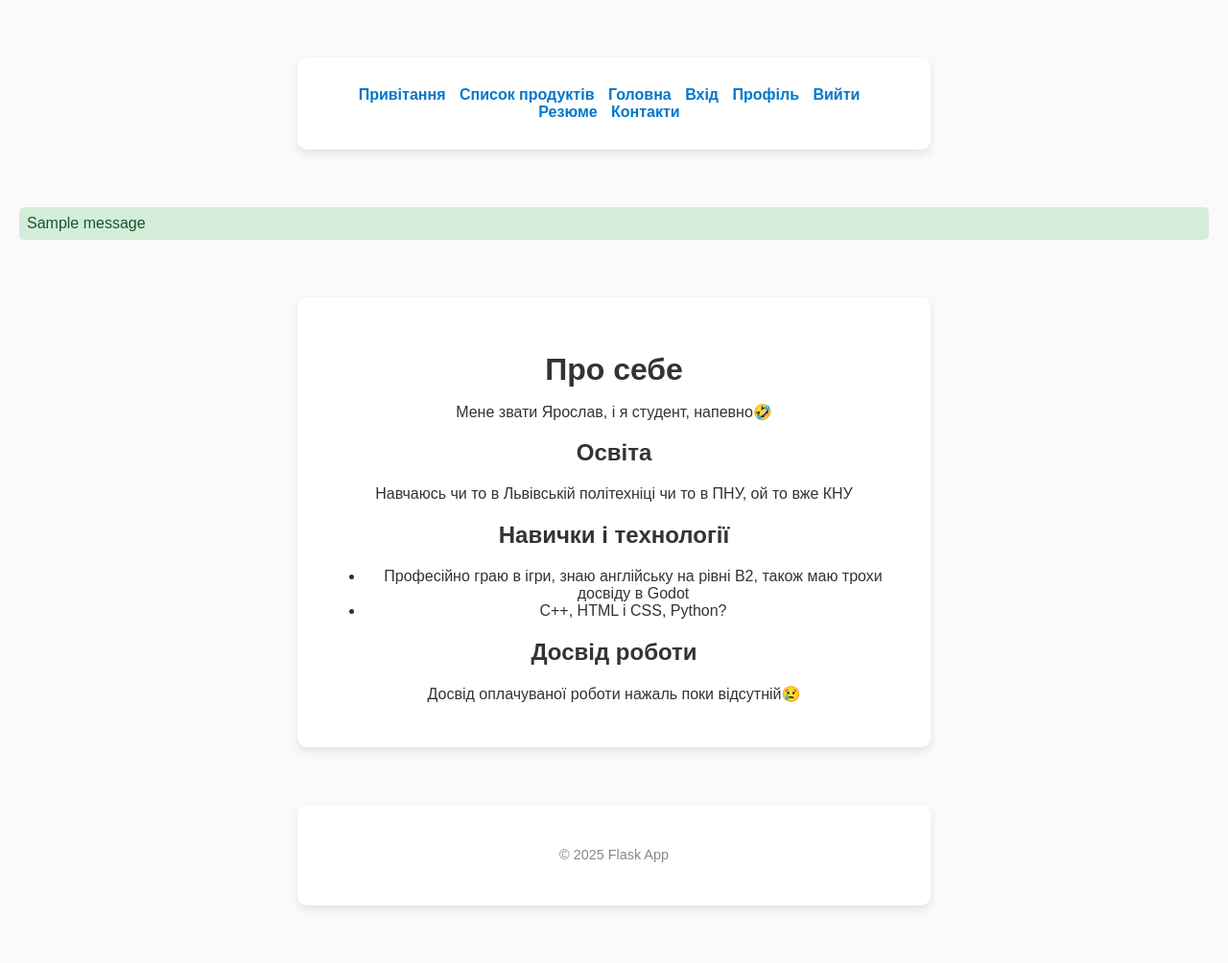
After one commit to Yohacool/flask-app-lab, a Flask app: page /resume in a window 1280 px wide. The commit adds this page. Shown: the whole page at 96% size. Run offline with Flask 3, Linux system fonts and the light colour scheme; one stand-in notice (Sample message) is shown.

Commit message:
Зроблено Flash-повідомлення

```diff
--- a/app/__init__.py
+++ b/app/__init__.py
@@ -5,6 +5,8 @@ app.config.from_pyfile("../config.py")
 
 from . import routes
 
+app.secret_key = "A#qwe123"
+
 from .users import users_bp
 app.register_blueprint(users_bp)
 
--- a/app/routes.py
+++ b/app/routes.py
@@ -1,4 +1,4 @@
-from flask import request, redirect, url_for, render_template, abort
+from flask import request, redirect, url_for, render_template, abort, flash, session, make_response
 from . import app
 
 @app.route('/')
@@ -9,5 +9,41 @@ def main():
 def home():
     """View for the Home page of your website."""
     agent = request.user_agent
+    return render_template('home.html', agent = agent)
 
-    return render_template('home.html', agent = agent)
+@app.route("/login", methods=["GET", "POST"])
+def login():
+    if request.method == "POST":
+        username = request.form.get("username")
+        password = request.form.get("password")
+
+        if username == "jar" and password == "123":
+            session["user"] = username
+            flash("Вхід виконано успішно!", "success")
+            return redirect(url_for("profile"))
+        else:
+            flash("Невірний логін або пароль!", "danger")
+            return redirect(url_for("login"))
+    return render_template("login.html")
+
+@app.route("/profile")
+def profile():
+    if "user" not in session:
+        flash("Ви не авторизовані! Увійдіть у систему.", "warning")
+        return redirect(url_for("login"))
+    user = session["user"]
+    return render_template("profile.html", user=user)
+
+@app.route("/logout")
+def logout():
+    session.pop("user", None)
+    flash("Ви вийшли з акаунту.", "info")
+    return redirect(url_for("login"))
+
+@app.route('/resume')
+def resume():
+    return render_template('resume.html')
+
+@app.route('/contacts')
+def contacts():
+    return render_template('contacts.html')
--- a/app/static/css/styles.css
+++ b/app/static/css/styles.css
@@ -47,3 +47,41 @@ footer {
   font-size: 0.9em;
   color: #888;
 }
+body {
+    font-family: Arial;
+    margin: 20px;
+    background-color: #fafafa;
+}
+
+nav a {
+    margin-right: 10px;
+    text-decoration: none;
+    font-weight: bold;
+    color: #0077cc;
+}
+
+.flashes {
+    list-style: none;
+    padding: 0;
+}
+.flash {
+    padding: 8px;
+    margin: 4px 0;
+    border-radius: 5px;
+}
+.flash.success {
+  background: #d4edda;
+  color: #155724;
+}
+.flash.danger {
+  background: #f8d7da;
+  color: #721c24;
+}
+.flash.warning {
+  background: #fff3cd;
+  color: #856404;
+}
+.flash.info {
+  background: #cce5ff;
+  color: #004085;
+}
--- a/app/templates/base.html
+++ b/app/templates/base.html
@@ -9,6 +9,16 @@
 
     {% include 'header.html' %}
 
+    {% with messages = get_flashed_messages(with_categories=true) %}
+      {% if messages %}
+        <ul class="flashes">
+          {% for category, message in messages %}
+            <li class="flash {{ category }}">{{ message }}</li>
+          {% endfor %}
+        </ul>
+      {% endif %}
+    {% endwith %}
+
     <main class="container">
       {% block content %}{% endblock %}
     </main>
--- a/app/templates/header.html
+++ b/app/templates/header.html
@@ -3,6 +3,13 @@
       <nav>
         <a href="{{ url_for('users.admin') }}" class="text-white text-decoration-none me-3">Привітання</a>
         <a href="{{ url_for('products.product_list') }}" class="text-white text-decoration-none">Список продуктів</a>
+        <a href="{{ url_for('home') }}">Головна</a>
+        <a href="{{ url_for('login') }}">Вхід</a>
+        <a href="{{ url_for('profile') }}">Профіль</a>
+        <a href="{{ url_for('logout') }}">Вийти</a>
+        <a href="{{ url_for('resume') }}">Резюме</a>
+        <a href="{{ url_for('contacts') }}">Контакти</a>
+
       </nav>
     </div>
   </header>
--- /dev/null
+++ b/app/templates/home.html
@@ -0,0 +1 @@
+{% extends "base.html" %}
--- /dev/null
+++ b/app/templates/profile.html
@@ -0,0 +1,5 @@
+{% extends "base.html" %}
+{% block content %}
+<h2>Вітаю, {{ user }}!</h2>
+
+{% endblock %}
--- /dev/null
+++ b/app/templates/resume.html
@@ -0,0 +1,26 @@
+{% extends "base.html" %}
+
+{% block content %}
+<section>
+  <h1>Про себе</h1>
+  <p>Мене звати Ярослав, і я студент, напевно🤣</p>
+</section>
+
+<section>
+  <h2>Освіта</h2>
+  <p>Навчаюсь чи то в Львівській політехніці чи то в ПНУ, ой то вже КНУ</p>
+</section>
+
+<section>
+  <h2>Навички і технології</h2>
+  <ul>
+    <li>Професійно граю в ігри, знаю англійську на рівні B2, також маю трохи досвіду в Godot</li>
+    <li>C++, HTML і CSS, Python?</li>
+  </ul>
+</section>
+
+<section>
+  <h2>Досвід роботи</h2>
+    <p>Досвід оплачуваної роботи нажаль поки відсутній😢</p>
+</section>
+{% endblock %}
```
Also changed, not shown: app/templates/contacts.html (added, +23 -0 lines), app/templates/login.html (added, +11 -0 lines).
